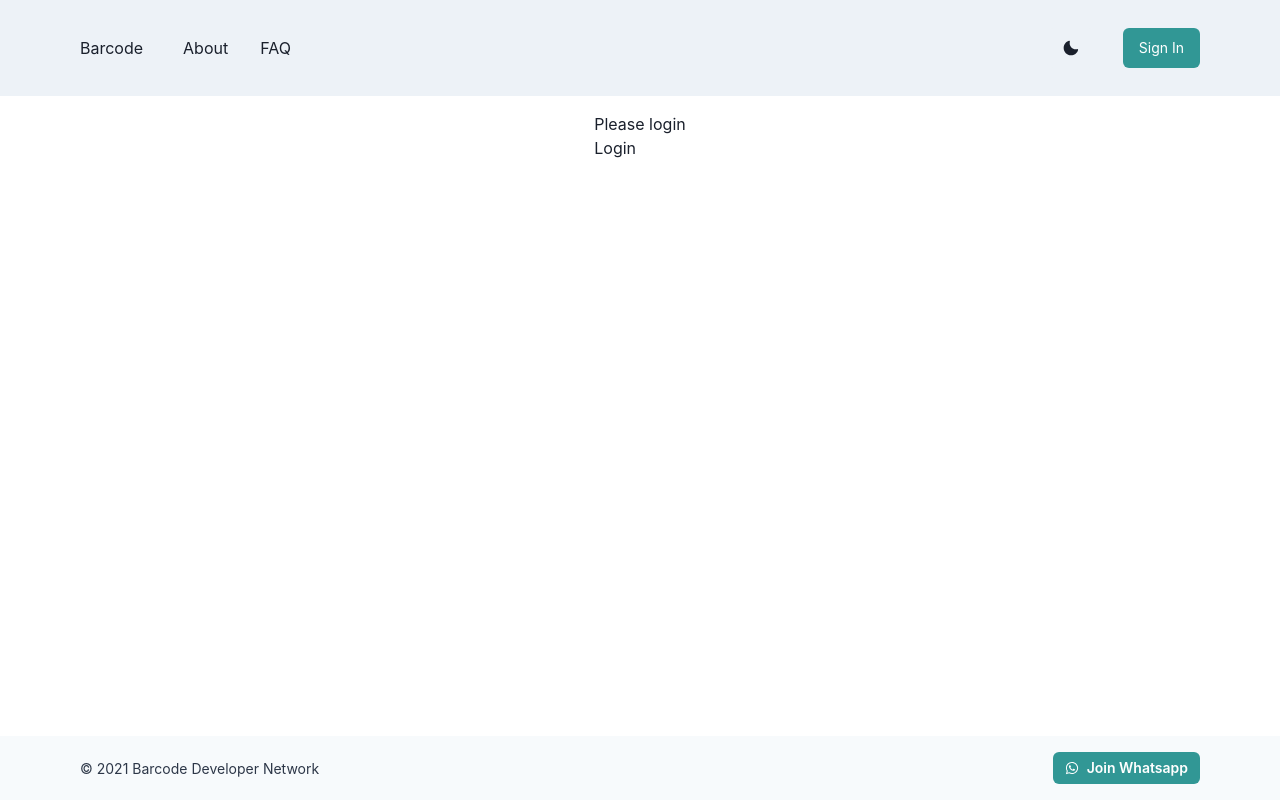
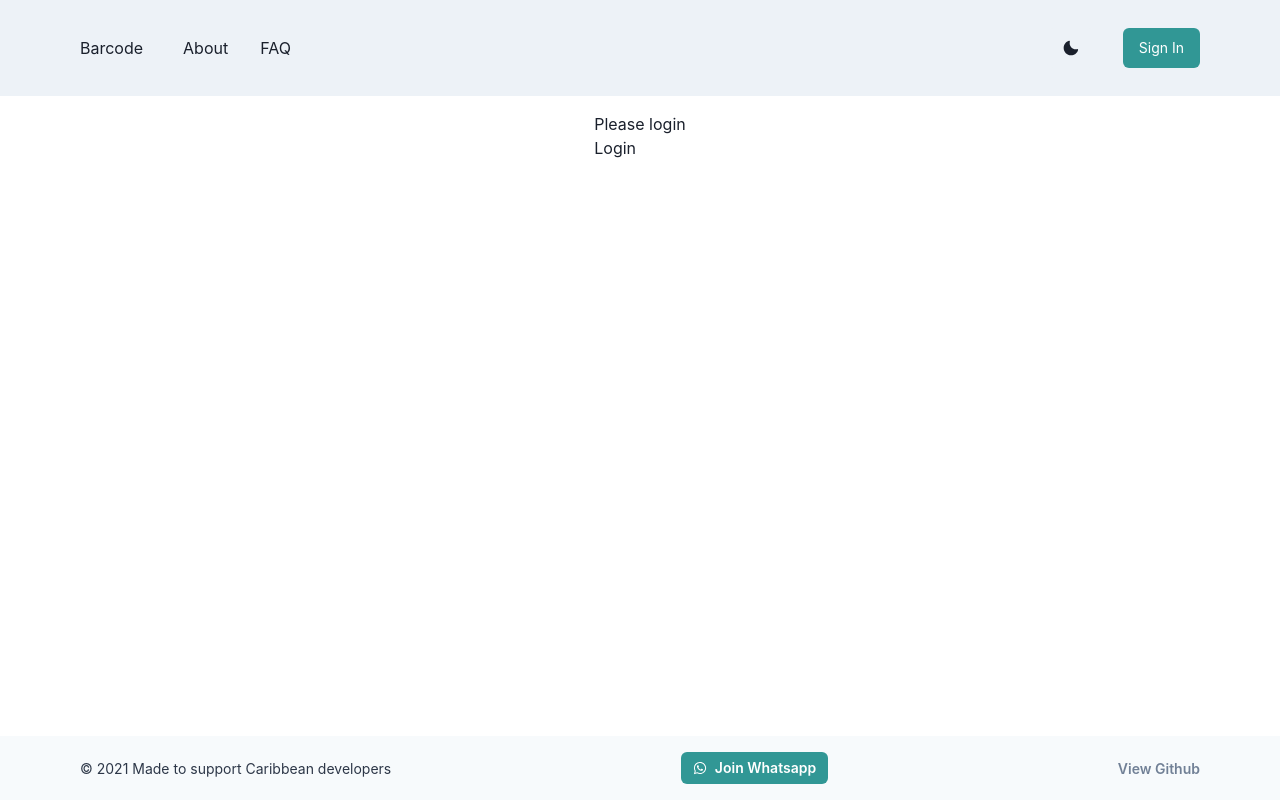
Before and after one commit to sajclarke/barcode-website, a Next.js app: page /login in a window 1280 px wide. Built offline with nearby package versions, Linux system fonts and the light colour scheme; no server answers.

Commit message:
chore: add Github link and change footer text

```diff
--- a/components/Footer.tsx
+++ b/components/Footer.tsx
@@ -28,7 +28,7 @@ export default function SmallWithLogoLeft() {
         align={{ base: 'center', md: 'center' }}
       >
         <Text fontSize={'sm'}>
-          © {new Date().getFullYear()} Barcode Developer Network
+          © {new Date().getFullYear()} Made to support Caribbean developers
         </Text>
         <Button
           variant={'solid'}
@@ -39,6 +39,9 @@ export default function SmallWithLogoLeft() {
         >
           Join Whatsapp
         </Button>
+        <Button variant={'link'} size={'sm'} mr={4}>
+          View Github
+        </Button>
       </Container>
     </Box>
   )
```
